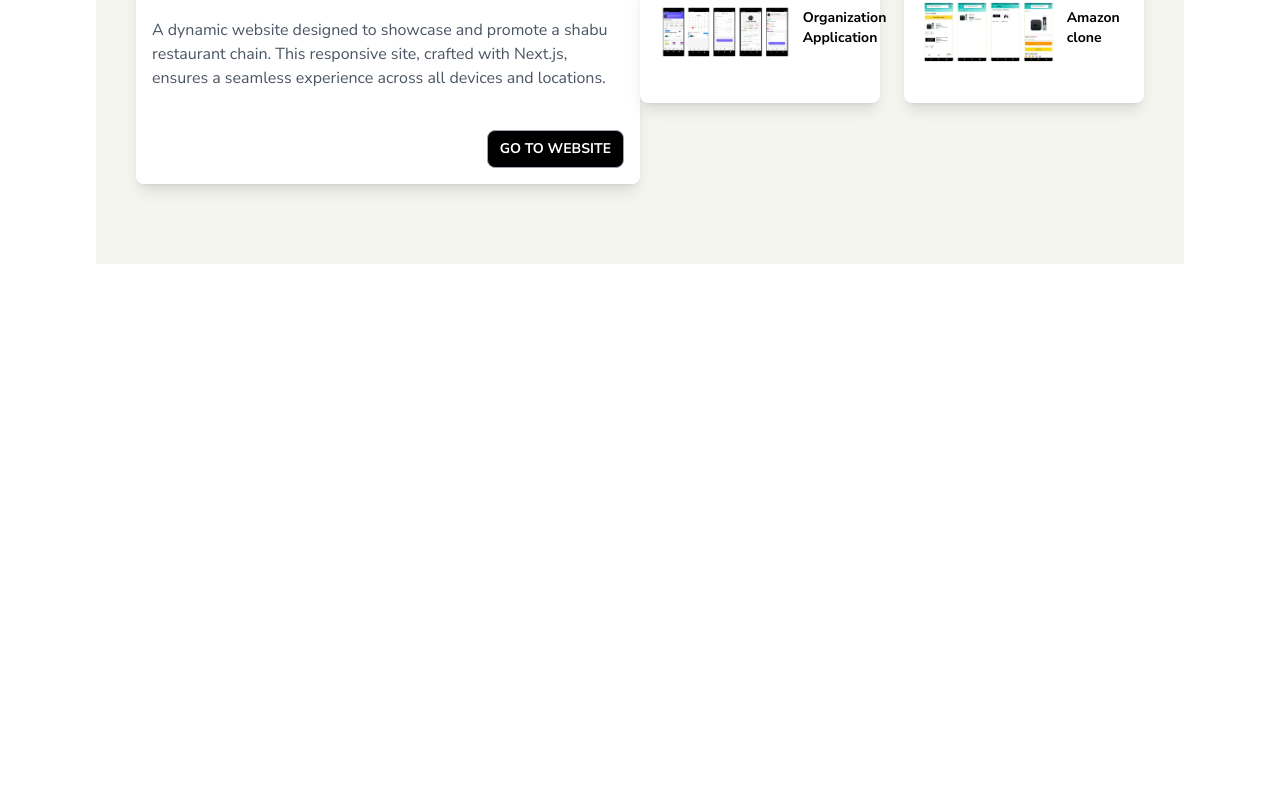
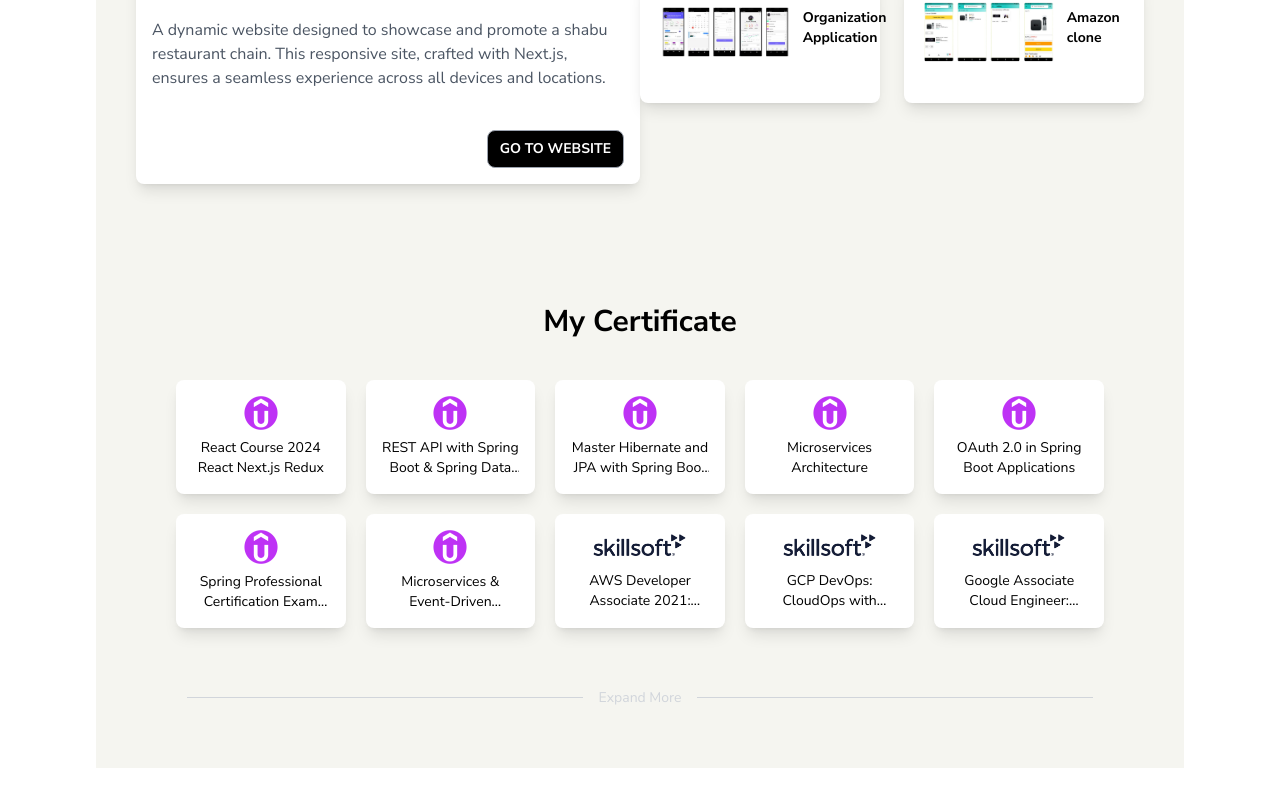
Before and after one commit to bungearnss/portfolio-next-app, a Next.js app: page / in a window 1280 px wide. Shown: the part 1798-2604 px from the top of the page. Before the commit the page ends 2102 px from the top, so only its background shows below. Built offline with nearby package versions, Linux system fonts and the light colour scheme.

Commit message:
added : certificate section into page

```diff
--- a/src/app/page.tsx
+++ b/src/app/page.tsx
@@ -3,6 +3,7 @@ import Introduce from "./feature/introduce/Introduce";
 import About from "./feature/about/About";
 import Skill from "./feature/skill/Skill";
 import Experience from "./feature/experience/Experience";
+import Certificate from "./feature/certificate/Certificate";
 
 export default function Home() {
   return (
@@ -22,6 +23,9 @@ export default function Home() {
       <div className="bg-custom-bg max-w-10xl w-full items-center justify-start py-10 lg:flex">
         <Experience />
       </div>
+      <div className="bg-custom-bg max-w-10xl w-full items-center justify-start py-10 lg:flex">
+        <Certificate />
+      </div>
     </main>
   );
 }
```
